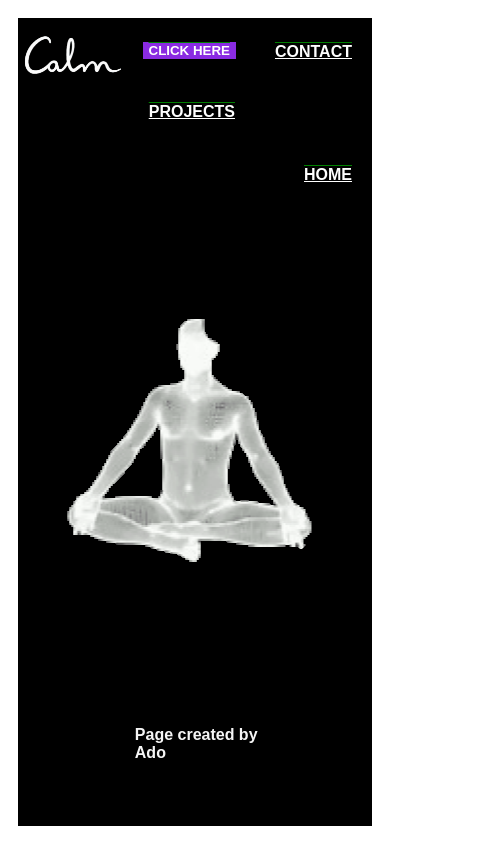
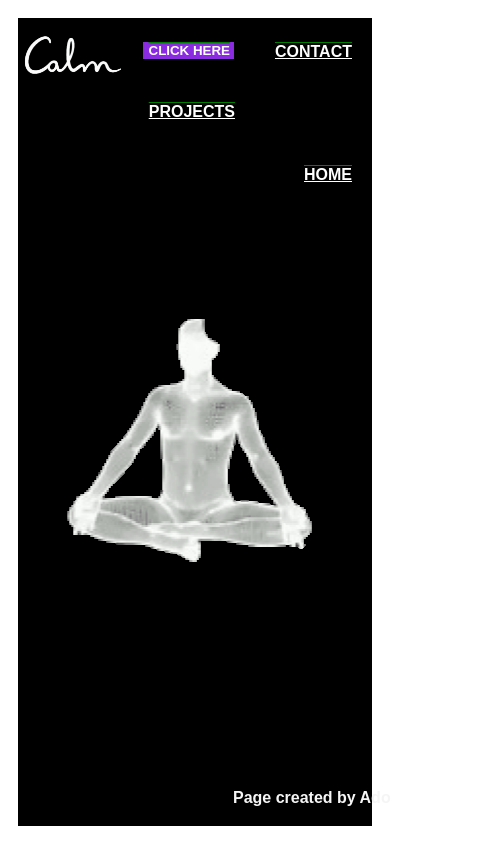
Before and after one commit to adocodes/landingpage, a plain HTML site: page index.html in a window 390 px wide. Shown: the whole page, 489 px wide, since content can reach past the window. Drawn offline with Linux system fonts and the light colour scheme.

Commit message:
second commit

```diff
--- a/styles.css
+++ b/styles.css
@@ -96,7 +96,7 @@ body {
 
 /* Use a media query to add a breakpoint at 800px: */
 @media screen and (max-width: 800px) {
-  .left, .main, .right {
+  .gif, .footer, .logo, .button {
     width: 100%; /* The width is 100%, when the viewport is 800px or smaller */
   }
 }
```
